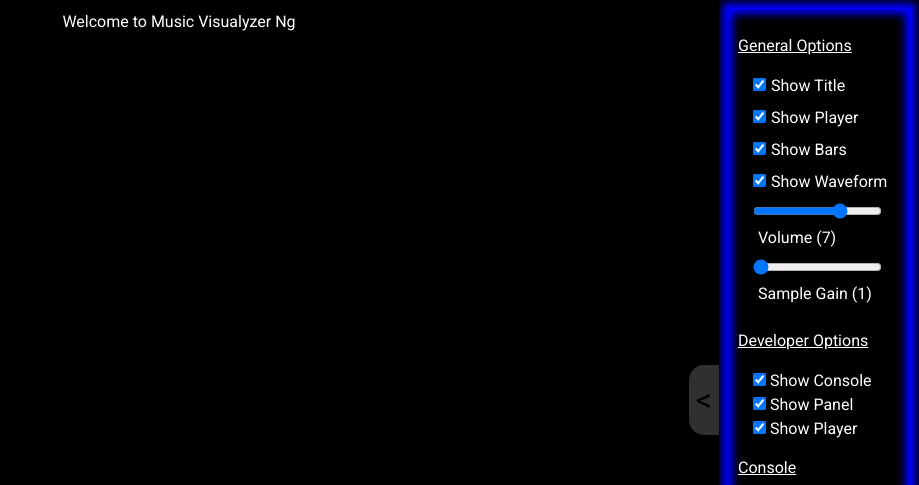
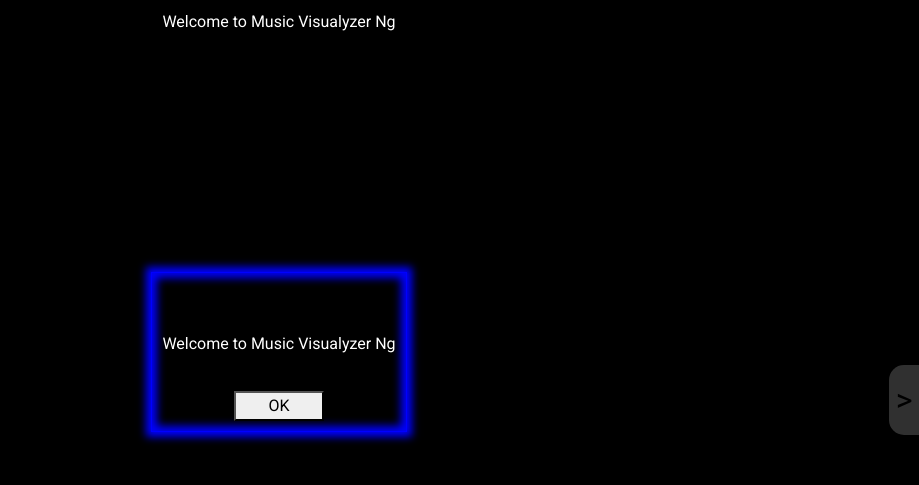
Before and after one commit to mcoons/soundAnalyzerNg, an Angular app: page / in a window 1280 px wide. Shown: the top 485 px of the page, without its empty margins (361-1280 px from the left). Built offline with nearby package versions, Linux system fonts and the light colour scheme; what ngx-audio-player would draw is missing.

Commit message:
added splash screen

```diff
--- a/src/app/app.component.html
+++ b/src/app/app.component.html
@@ -5,11 +5,15 @@
   </h1>
 </div> -->
 
+<app-title [title]="title"></app-title>
+<div [@splashOpenClose]="this.optionsService.options.showSplash.value == true ? 'splashOpen' : 'splashClosed'">
+  <app-splash-screen [title]="title"></app-splash-screen>
+</div>
 <div id="mainContainer"  class="d-flex">
   <div id="main" class="col">
     <app-canvas3-d></app-canvas3-d>
     <app-canvas2-d></app-canvas2-d>
-    <app-title [title]="title"></app-title>
+
 
     <app-audio-player  *ngIf = "this.options.showPlayer.value == true" ></app-audio-player>
     <!-- <div [@playerOpenClose]="this.optionsService.options.renderPlayer.value == true ? 'playerOpen' : 'playerClosed'">
@@ -17,12 +21,11 @@
     </div> -->
     <button (click)="this.togglePanel()">{{ this.optionsService.options.showPanel.value == true ? "<" : ">" }}</button>
   </div>
+
   <!-- <div id="options" class="fixed" [style.margin-left]="this.optionsService.options.showPanel.value == true ? '0px' : '-200px'"> -->
+
   <div id="options" class="fixed" [@panelOpenClose]="this.optionsService.options.showPanel.value == true ? 'panelOpen' : 'panelClosed'">
-
-
     <app-options-panel></app-options-panel>
-
   </div>
 
 
--- a/src/app/app.component.ts
+++ b/src/app/app.component.ts
@@ -30,6 +30,21 @@ import {
       transition('panelClosed => panelOpen', [
         animate('.2s')
       ]),
+    ]),
+
+    trigger('splashOpenClose', [
+      state('splashOpen', style({
+        opacity: 1
+      })),
+      state('splashClosed', style({
+        opacity: 0
+      })),
+      transition('splashOpen => splashClosed', [
+        animate('1s')
+      ]),
+      transition('splashClosed => splashOpen', [
+        animate('1s')
+      ]),
     ])
 
   ]
--- a/src/app/audio-player/audio-player.component.css
+++ b/src/app/audio-player/audio-player.component.css
@@ -8,6 +8,7 @@
     margin-left: -25%;
     /* border: 1px solid orange; */
     z-index: 30;
+    opacity: .5;
 }
 
 #player:hover {
--- a/src/app/audio-player/audio-player.component.ts
+++ b/src/app/audio-player/audio-player.component.ts
@@ -129,13 +129,13 @@ export class AudioPlayerComponent implements OnInit, OnDestroy, AfterViewInit {
   }
 
   ngAfterViewInit(): void {
+    this.audio = document.getElementsByTagName('audio')[0] as HTMLAudioElement;
 
     setTimeout( () => {
       // this.audio = document.getElementsByTagName('audio')[0] as HTMLAudioElement;
       this.audioService.setAudio(this.audio);
     } , 50 );
 
-    this.audio = document.getElementsByTagName('audio')[0] as HTMLAudioElement;
     console.log('playercomponent-Audio:');
     console.log(this.audio);
 
--- a/src/app/options-panel/options-panel.component.html
+++ b/src/app/options-panel/options-panel.component.html
@@ -6,7 +6,7 @@
         <div class="optionsContainer" *ngFor="let option of objectKeys(this.options)">
             <div *ngIf="this.options[option].group=='General'" >
                 <div *ngIf="this.options[option].type=='checkbox'" >
-                    <input type="checkbox" [id]="option" [name]="option" (click)="toggleItem($event)" checked>
+                    <input type="checkbox" [id]="option" [name]="option" (click)="toggleItem($event)" [checked]="this.options[option].value">
                     <!-- {{this.options[option].label}} -->
                     <label [for]="option"> {{this.options[option].label}}</label>
                 </div>
@@ -24,7 +24,7 @@
             <div class="optionsContainer" *ngFor="let option of objectKeys(this.options)">
                 <div *ngIf="this.options[option].group=='Developer'" >
                     <div *ngIf="this.options[option].type=='checkbox'" >
-                        <input type="checkbox" [name]="option" (click)="toggleItem($event)" checked>
+                        <input type="checkbox" [name]="option" (click)="toggleItem($event)" [checked]="this.options[option].value">
                         {{this.options[option].label}}
                     </div>
                 </div>
--- a/src/app/options-panel/options-panel.component.ts
+++ b/src/app/options-panel/options-panel.component.ts
@@ -34,9 +34,9 @@ export class OptionsPanelComponent implements OnInit, OnDestroy {
     // setTimeout(() => {
     //   this.optionsService.options['showPlayer'].value = false;
     // }, 10);
-    setTimeout(() => {
-      this.optionsService.options.showPlayer.value = true;
-    }, 11);
+    // setTimeout(() => {
+    //   this.optionsService.options.showPlayer.value = true;
+    // }, 11);
 
 
     this.options = this.optionsService.getOptions();
--- a/src/app/options.service.ts
+++ b/src/app/options.service.ts
@@ -24,13 +24,13 @@ export class OptionsService {
       group: 'General',
       type: 'checkbox',
       label: 'Show Bars',
-      value: true
+      value: false
     },
     showWaveform: {
       group: 'General',
       type: 'checkbox',
       label: 'Show Waveform',
-      value: true
+      value: false
     },
     volume: {
       group: 'General',
@@ -58,13 +58,19 @@ export class OptionsService {
       group: 'Developer',
       type: 'checkbox',
       label: 'Show Panel',
-      value: true
+      value: false
     },
     showPlayer: {
       group: 'Developer',
       type: 'checkbox',
       label: 'Show Player',
       value: false
+    },
+    showSplash: {
+      group: 'Developer',
+      type: 'checkbox',
+      label: 'Show Splash',
+      value: true
     }
   };
 
--- /dev/null
+++ b/src/app/splash-screen/splash-screen.component.css
@@ -0,0 +1,30 @@
+#splashScreen {
+    /* bottom: 10px; */
+    position: fixed;
+    color: white;
+    /* text-align: center; */
+
+      display: flex;
+  justify-content: center;
+  align-items: center;
+
+    width: 20%;
+    height: 20%;
+    left: 50%;
+    top: 50%;
+    margin-left: -10%;
+    margin-top: -10%;
+    border: 1px solid blue;
+    box-shadow:
+        0 0 8px 5px blue,
+        inset 0 0 8px 5px blue;
+    z-index: 100;
+}
+
+button {
+    width: 90px;
+    position: absolute;
+    bottom: 10px;
+    left: 50%;
+    margin-left: -45px;
+}
--- /dev/null
+++ b/src/app/splash-screen/splash-screen.component.html
@@ -0,0 +1,5 @@
+<div id="splashScreen">
+  <p>Welcome to {{title}}</p>
+  <button (click)="this.splashScreenOK()">OK</button>
+
+</div>
--- /dev/null
+++ b/src/app/splash-screen/splash-screen.component.ts
@@ -0,0 +1,31 @@
+import { Component, OnInit, Input } from '@angular/core';
+
+import { OptionsService } from '../options.service';
+import { MessageService } from '../message.service';
+
+@Component({
+  selector: 'app-splash-screen',
+  templateUrl: './splash-screen.component.html',
+  styleUrls: ['./splash-screen.component.css']
+})
+export class SplashScreenComponent implements OnInit {
+  @Input('title') title: string;
+
+  constructor(
+    public optionsService: OptionsService,
+    public messageService: MessageService
+  ) { }
+
+  ngOnInit() {
+  }
+
+  splashScreenOK(){
+    this.optionsService.toggleOption('showPlayer');
+    this.optionsService.toggleOption('showBars');
+    this.optionsService.toggleOption('showWaveform');
+    this.optionsService.toggleOption('showPanel');
+    this.optionsService.toggleOption('showSplash');
+
+  }
+
+}
```
Also changed, not shown: src/app/app.module.ts (+7 -4 lines), notes.txt, 1 other file (tests, documents, lock files or other folders).
